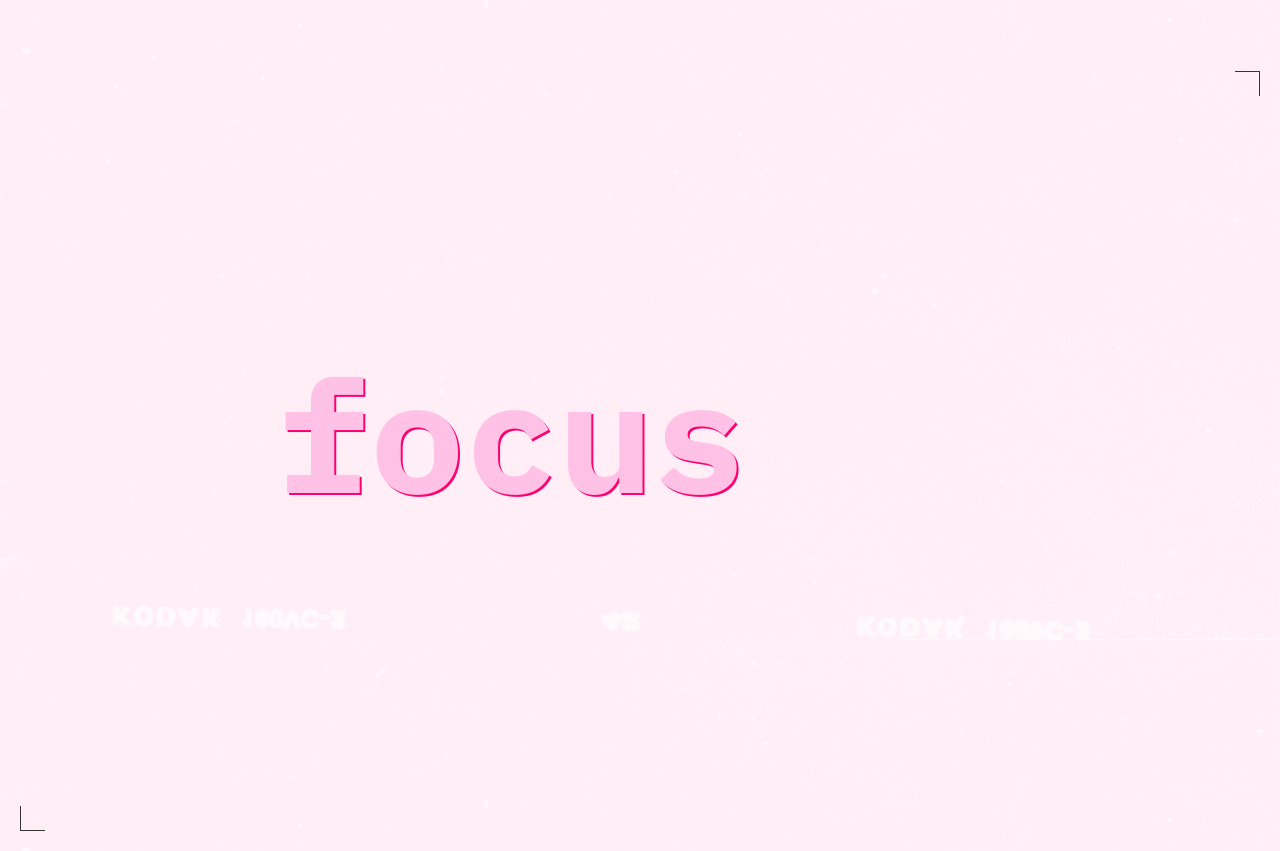
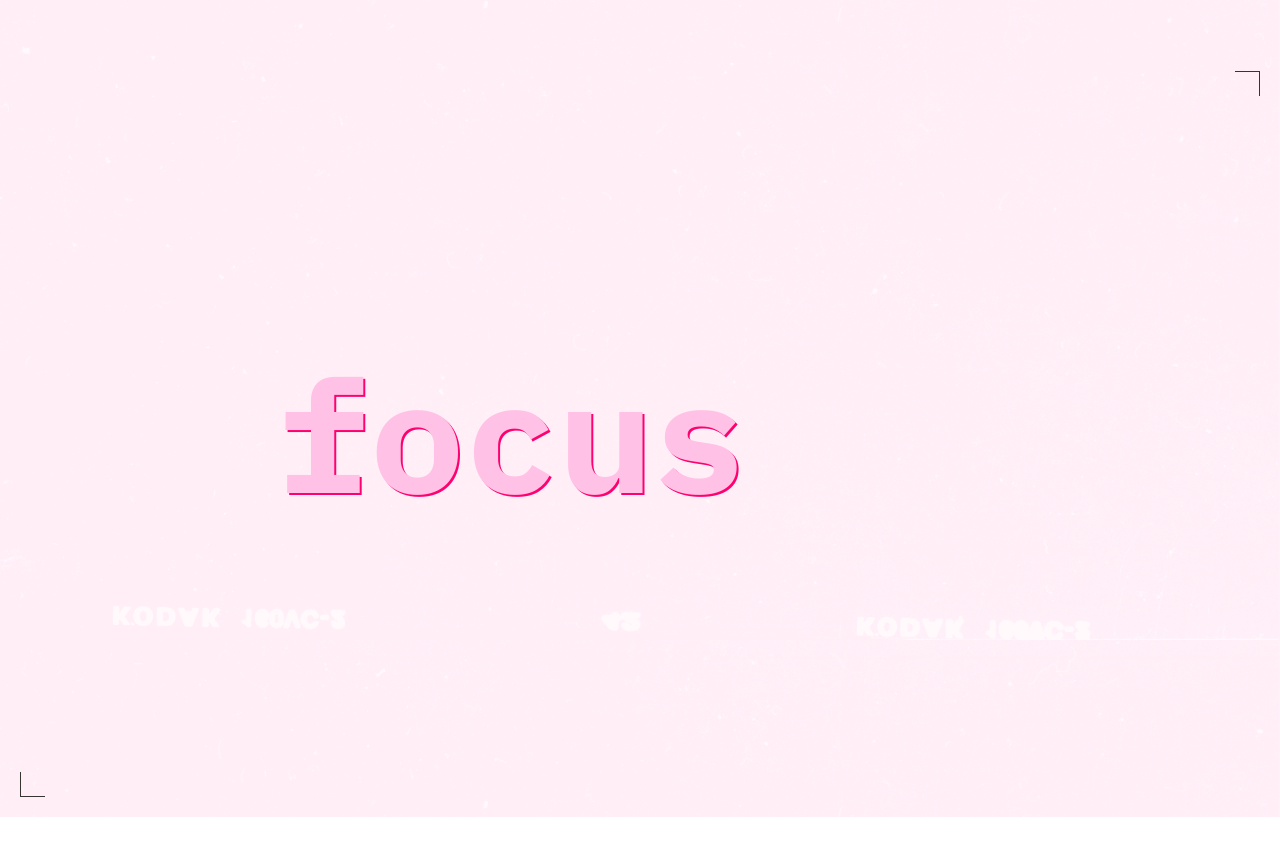
Before and after one commit to kseniiakostenko/slozhno-sosredotochitsya, a plain HTML site: page index.html in a window 1280 px wide. Shown: the part 4160-5011 px from the top of the page. After the commit the page ends 4977 px from the top, so only its background shows below. Drawn offline with Linux system fonts and the light colour scheme.

Commit message:
правки автотеста23

```diff
--- a/styles/globals.css
+++ b/styles/globals.css
@@ -10,7 +10,6 @@ body {
   min-inline-size: 375px;
   max-inline-size: 1440px;
   margin: 0 auto;
-  overflow: hidden;
 }
 
 h1,
--- a/styles/style.css
+++ b/styles/style.css
@@ -232,7 +232,7 @@
 
 .footer {
   width: 100%;
-  min-height: 100vh;
+  /*min-height: 100vh;*/
   padding: var(--offset);
   position: relative;
 }
```
